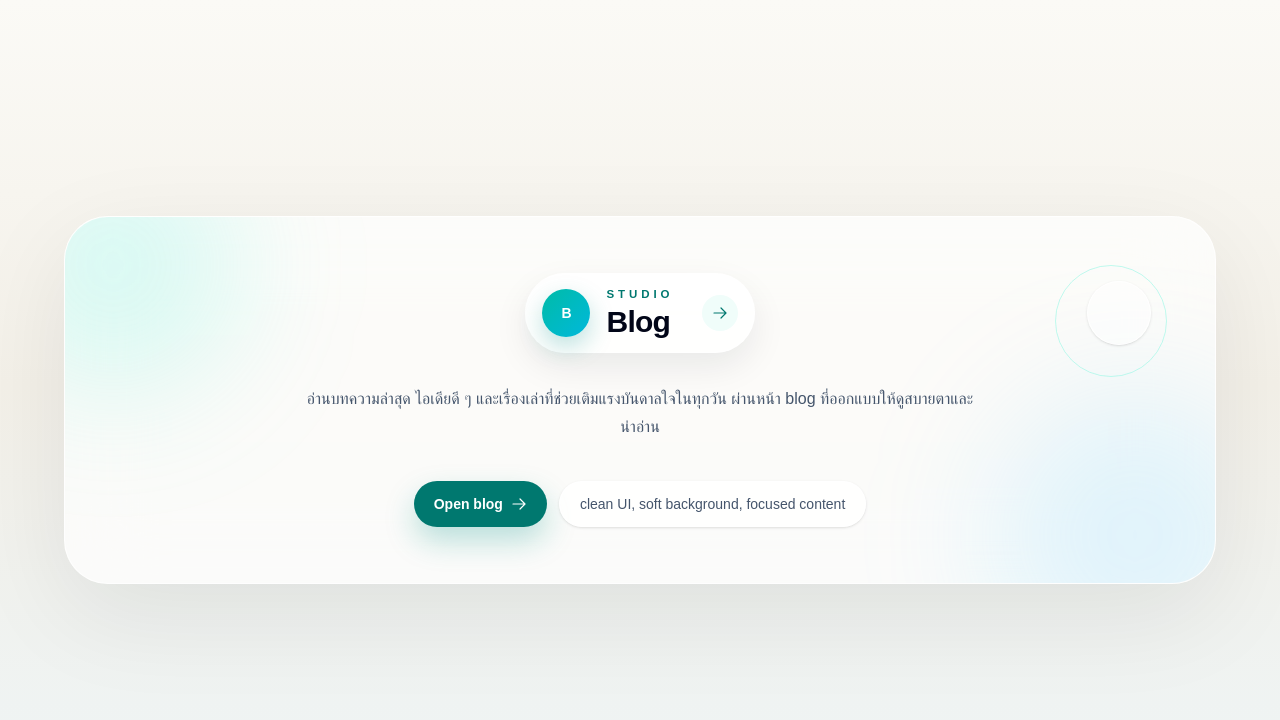
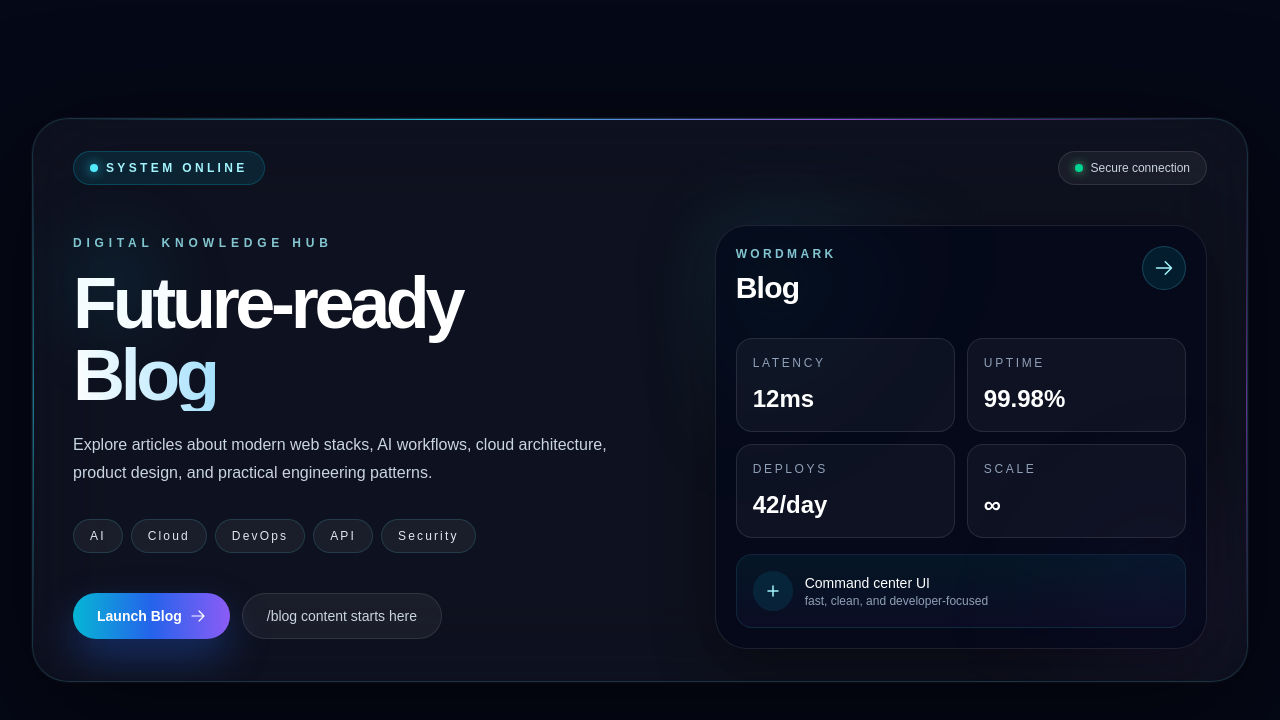
Before and after one commit to samart-ch/nextjs-blog, a Next.js app: page / in a window 1280 px wide. Shown: the top 720 px of the page. Built offline with nearby package versions, Linux system fonts and the light colour scheme.

Commit message:
feat: update code

```diff
--- a/app/page.tsx
+++ b/app/page.tsx
@@ -1,69 +1,81 @@
 import Link from "next/link";
+
+const chips = ["AI", "Cloud", "DevOps", "API", "Security"];
 
 export default function Home() {
   return (
-    <main className="relative min-h-screen overflow-hidden bg-[linear-gradient(180deg,#fbfaf6_0%,#f3f0e8_48%,#eef4f5_100%)] px-5 py-6 text-slate-950 sm:px-8">
+    <main className="relative min-h-screen overflow-hidden bg-[#050816] px-5 py-6 text-white sm:px-8">
       <div
         aria-hidden="true"
-        className="absolute inset-0 -z-20 bg-[radial-gradient(circle_at_top_left,rgba(45,212,191,0.20),transparent_25%),radial-gradient(circle_at_top_right,rgba(250,204,21,0.16),transparent_28%),radial-gradient(circle_at_bottom_right,rgba(56,189,248,0.16),transparent_24%)]"
+        className="absolute inset-0 -z-30 bg-[radial-gradient(circle_at_top_left,rgba(34,211,238,0.24),transparent_24%),radial-gradient(circle_at_top_right,rgba(59,130,246,0.20),transparent_22%),radial-gradient(circle_at_bottom_right,rgba(168,85,247,0.16),transparent_24%),linear-gradient(180deg,#07111f_0%,#050816_56%,#02040a_100%)]"
       />
       <div
         aria-hidden="true"
-        className="absolute inset-0 -z-10 bg-[linear-gradient(rgba(255,255,255,0.38)_1px,transparent_1px),linear-gradient(90deg,rgba(255,255,255,0.38)_1px,transparent_1px)] bg-[size:72px_72px] [mask-image:radial-gradient(ellipse_at_center,black,transparent_72%)] opacity-25"
+        className="absolute inset-0 -z-20 bg-[linear-gradient(rgba(148,163,184,0.14)_1px,transparent_1px),linear-gradient(90deg,rgba(148,163,184,0.14)_1px,transparent_1px)] bg-[size:72px_72px] [mask-image:radial-gradient(ellipse_at_center,black,transparent_70%)] opacity-30"
       />
-      <div className="mx-auto flex min-h-[calc(100vh-3rem)] w-full max-w-6xl items-center justify-center">
-        <div className="relative w-full overflow-hidden rounded-[2.75rem] border border-white/75 bg-white/70 px-6 py-10 shadow-[0_30px_100px_rgba(15,23,42,0.08)] backdrop-blur-2xl sm:px-10 sm:py-14 lg:px-14">
-          <div className="absolute -left-20 top-[-5rem] h-64 w-64 rounded-full bg-teal-300/20 blur-3xl" />
-          <div className="absolute -right-16 bottom-[-6rem] h-72 w-72 rounded-full bg-sky-300/20 blur-3xl" />
-          <div className="absolute right-12 top-12 hidden h-28 w-28 rounded-full border border-teal-200/60 sm:block" />
-          <div className="absolute right-16 top-16 hidden h-16 w-16 rounded-full border border-white/80 bg-white/40 shadow-sm sm:block" />
+      <div
+        aria-hidden="true"
+        className="absolute left-[-8rem] top-[-6rem] -z-10 h-96 w-96 rounded-full bg-cyan-400/20 blur-3xl"
+      />
+      <div
+        aria-hidden="true"
+        className="absolute bottom-[-8rem] right-[-6rem] -z-10 h-[28rem] w-[28rem] rounded-full bg-fuchsia-500/15 blur-3xl"
+      />
 
-          <div className="relative mx-auto flex max-w-3xl flex-col items-center text-center">
-            <Link
-              href="/blog"
-              className="group inline-flex items-center gap-4 rounded-full border border-white/80 bg-white/85 px-4 py-3 shadow-[0_14px_35px_rgba(15,23,42,0.08)] transition hover:-translate-y-0.5 hover:shadow-[0_18px_42px_rgba(15,23,42,0.12)]"
-              aria-label="Open Blog"
-            >
-              <span className="grid h-12 w-12 place-items-center rounded-full bg-gradient-to-br from-teal-500 to-cyan-500 text-sm font-bold text-white shadow-[0_10px_24px_rgba(13,148,136,0.28)]">
-                B
-              </span>
-              <span className="pr-2 text-left">
-                <span className="block text-[0.72rem] font-semibold uppercase tracking-[0.34em] text-teal-700">
-                  Studio
-                </span>
-                <span className="block text-2xl font-semibold tracking-tight text-slate-950 sm:text-3xl">
+      <div className="mx-auto flex min-h-[calc(100vh-3rem)] w-full max-w-7xl items-center justify-center">
+        <div className="relative w-full overflow-hidden rounded-[2.25rem] border border-cyan-300/15 bg-white/[0.04] px-5 py-6 shadow-[0_0_0_1px_rgba(255,255,255,0.03),0_30px_120px_rgba(0,0,0,0.55)] backdrop-blur-2xl sm:px-8 sm:py-8 lg:px-10">
+          <div className="absolute inset-x-8 top-0 h-px bg-[linear-gradient(90deg,transparent,rgba(34,211,238,0.9),rgba(168,85,247,0.9),transparent)]" />
+          <div className="absolute inset-y-8 left-0 w-px bg-[linear-gradient(180deg,transparent,rgba(34,211,238,0.55),transparent)]" />
+          <div className="absolute inset-y-8 right-0 w-px bg-[linear-gradient(180deg,transparent,rgba(168,85,247,0.55),transparent)]" />
+
+          <div className="flex flex-col gap-10">
+            <div className="flex items-center justify-between">
+              <div className="inline-flex items-center gap-2 rounded-full border border-cyan-400/20 bg-cyan-400/10 px-4 py-2 text-xs font-semibold uppercase tracking-[0.28em] text-cyan-200">
+                <span className="h-2 w-2 rounded-full bg-cyan-300 shadow-[0_0_12px_rgba(34,211,238,0.95)]" />
+                System online
+              </div>
+              <div className="hidden items-center gap-2 rounded-full border border-white/10 bg-white/5 px-4 py-2 text-xs text-slate-300 sm:inline-flex">
+                <span className="h-2 w-2 rounded-full bg-emerald-400 shadow-[0_0_10px_rgba(74,222,128,0.9)]" />
+                Secure connection
+              </div>
+            </div>
+
+            <div className="grid items-center gap-10 lg:grid-cols-[1.1fr_0.9fr]">
+              <section className="relative">
+                <div className="absolute -left-2 top-0 h-24 w-24 rounded-full bg-cyan-400/10 blur-2xl" />
+                <p className="text-xs font-semibold uppercase tracking-[0.4em] text-cyan-200/80">
+                  Digital Knowledge Hub
+                </p>
+                <h1 className="mt-4 max-w-2xl text-5xl font-semibold tracking-[-0.06em] text-white sm:text-6xl lg:text-7xl">
+                  Future-ready
+                  <span className="block bg-[linear-gradient(90deg,#ffffff_0%,#7dd3fc_35%,#c084fc_70%,#ffffff_100%)] bg-clip-text text-transparent">
                     Blog
                   </span>
+                </h1>
+                <p className="mt-5 max-w-xl text-sm leading-7 text-slate-300 sm:text-base">
+                  Explore articles about modern web stacks, AI workflows, cloud
+                  architecture, product design, and practical engineering
+                  patterns.
+                </p>
+
+                <div className="mt-8 flex flex-wrap gap-2">
+                  {chips.map((chip) => (
+                    <span
+                      key={chip}
+                      className="rounded-full border border-cyan-300/15 bg-white/5 px-4 py-2 text-xs font-medium tracking-[0.18em] text-slate-200"
+                    >
+                      {chip}
                     </span>
-              <span className="ml-1 grid h-9 w-9 place-items-center rounded-full bg-teal-50 text-teal-700 transition group-hover:translate-x-0.5 group-hover:bg-teal-100">
-                <svg
-                  className="h-4 w-4"
-                  fill="none"
-                  viewBox="0 0 24 24"
-                  stroke="currentColor"
-                  aria-hidden="true"
-                >
-                  <path
-                    strokeLinecap="round"
-                    strokeLinejoin="round"
-                    strokeWidth={1.8}
-                    d="M13.5 4.5 21 12m0 0-7.5 7.5M21 12H3"
-                  />
-                </svg>
-              </span>
-            </Link>
-
-            <p className="mt-8 max-w-2xl text-sm leading-7 text-slate-600 sm:text-base">
-              อ่านบทความล่าสุด ไอเดียดี ๆ และเรื่องเล่าที่ช่วยเติมแรงบันดาลใจในทุกวัน
-              ผ่านหน้า blog ที่ออกแบบให้ดูสบายตาและน่าอ่าน
-            </p>
+                  ))}
+                </div>
 
                 <div className="mt-10 flex flex-col gap-3 sm:flex-row">
                   <Link
                     href="/blog"
-                className="inline-flex items-center justify-center gap-2 rounded-full bg-teal-700 px-5 py-3 text-sm font-semibold text-white shadow-[0_14px_30px_rgba(13,148,136,0.28)] transition hover:-translate-y-0.5 hover:bg-teal-800"
+                    className="inline-flex items-center justify-center gap-2 rounded-full bg-[linear-gradient(90deg,#06b6d4_0%,#2563eb_50%,#8b5cf6_100%)] px-6 py-3 text-sm font-semibold text-white shadow-[0_18px_40px_rgba(37,99,235,0.35)] transition hover:-translate-y-0.5 hover:shadow-[0_24px_50px_rgba(37,99,235,0.45)]"
+                    aria-label="Open Blog"
                   >
-                Open blog
+                    Launch Blog
                     <svg
                       className="h-4 w-4"
                       fill="none"
@@ -80,9 +92,97 @@ export default function Home() {
                     </svg>
                   </Link>
 
-              <span className="inline-flex items-center justify-center rounded-full border border-white/80 bg-white/80 px-5 py-3 text-sm font-medium text-slate-600 shadow-sm">
-                clean UI, soft background, focused content
+                  <span className="inline-flex items-center justify-center rounded-full border border-white/10 bg-white/5 px-6 py-3 text-sm text-slate-300">
+                    /blog content starts here
                   </span>
+                </div>
+              </section>
+
+              <aside className="relative">
+                <div className="absolute inset-0 rounded-[2rem] bg-[radial-gradient(circle_at_top_left,rgba(34,211,238,0.20),transparent_38%),radial-gradient(circle_at_bottom_right,rgba(168,85,247,0.18),transparent_34%)] blur-2xl" />
+                <div className="relative overflow-hidden rounded-[2rem] border border-white/10 bg-slate-950/70 p-5 shadow-[0_18px_60px_rgba(0,0,0,0.42)]">
+                  <div className="flex items-start justify-between gap-4">
+                    <div>
+                      <p className="text-xs font-semibold uppercase tracking-[0.28em] text-cyan-200/80">
+                        Wordmark
+                      </p>
+                      <h2 className="mt-2 text-3xl font-semibold tracking-tight text-white">
+                        Blog
+                      </h2>
+                    </div>
+                    <Link
+                      href="/blog"
+                      className="grid h-11 w-11 place-items-center rounded-full border border-cyan-300/20 bg-cyan-400/10 text-cyan-200 transition hover:bg-cyan-400/20"
+                      aria-label="Go to Blog"
+                    >
+                      <svg
+                        className="h-5 w-5"
+                        fill="none"
+                        viewBox="0 0 24 24"
+                        stroke="currentColor"
+                        aria-hidden="true"
+                      >
+                        <path
+                          strokeLinecap="round"
+                          strokeLinejoin="round"
+                          strokeWidth={1.8}
+                          d="M13.5 4.5 21 12m0 0-7.5 7.5M21 12H3"
+                        />
+                      </svg>
+                    </Link>
+                  </div>
+
+                  <div className="mt-8 grid grid-cols-2 gap-3">
+                    {[
+                      { label: "Latency", value: "12ms" },
+                      { label: "Uptime", value: "99.98%" },
+                      { label: "Deploys", value: "42/day" },
+                      { label: "Scale", value: "∞" },
+                    ].map((stat) => (
+                      <div
+                        key={stat.label}
+                        className="rounded-2xl border border-white/10 bg-white/[0.04] p-4"
+                      >
+                        <p className="text-xs uppercase tracking-[0.22em] text-slate-400">
+                          {stat.label}
+                        </p>
+                        <p className="mt-3 text-2xl font-semibold text-white">
+                          {stat.value}
+                        </p>
+                      </div>
+                    ))}
+                  </div>
+
+                  <div className="mt-4 rounded-2xl border border-cyan-300/10 bg-[linear-gradient(180deg,rgba(6,182,212,0.08),rgba(139,92,246,0.05))] p-4">
+                    <div className="flex items-center gap-3">
+                      <div className="grid h-10 w-10 place-items-center rounded-full bg-cyan-400/10 text-cyan-200">
+                        <svg
+                          className="h-5 w-5"
+                          fill="none"
+                          viewBox="0 0 24 24"
+                          stroke="currentColor"
+                          aria-hidden="true"
+                        >
+                          <path
+                            strokeLinecap="round"
+                            strokeLinejoin="round"
+                            strokeWidth={1.8}
+                            d="M12 6v12m6-6H6"
+                          />
+                        </svg>
+                      </div>
+                      <div>
+                        <p className="text-sm font-medium text-white">
+                          Command center UI
+                        </p>
+                        <p className="text-xs text-slate-400">
+                          fast, clean, and developer-focused
+                        </p>
+                      </div>
+                    </div>
+                  </div>
+                </div>
+              </aside>
             </div>
           </div>
         </div>
```
Lines whose indentation alone changed are shown as unchanged.
